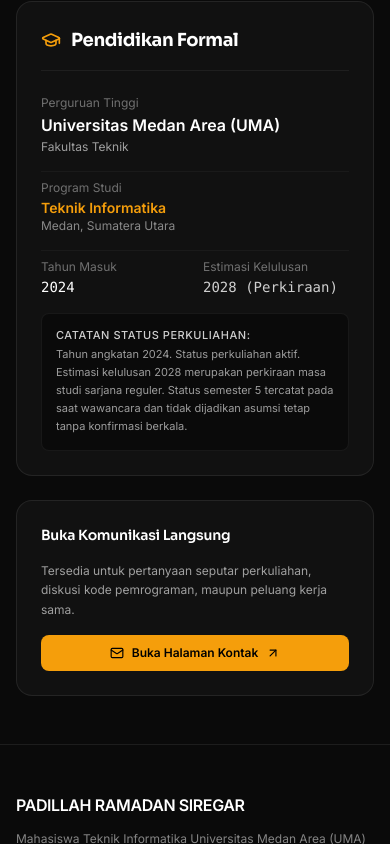
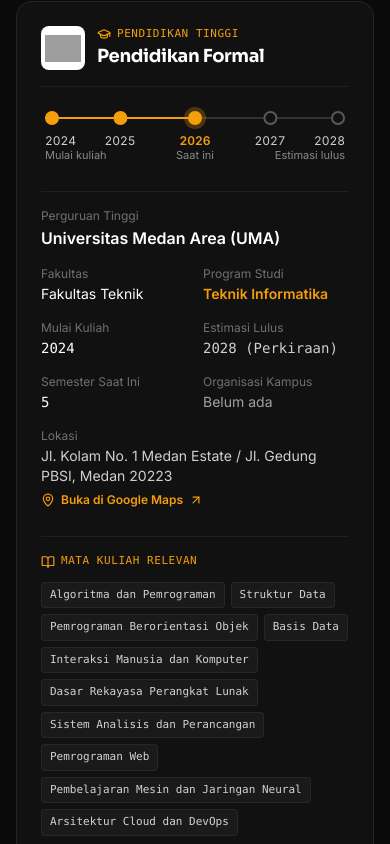
Before and after one commit to padillahramadansiregar-droid/padillahramadansiregar-droid.github.io, a Next.js app: page /tentang in a window 390 px wide. Shown: the part 1940-2784 px from the top of the page. Built offline with nearby package versions, Linux system fonts and the light colour scheme; no server answers; grey boxes are pictures that could not be loaded.

Commit message:
Perbarui bagian Pendidikan Formal

```diff
--- a/app/page.tsx
+++ b/app/page.tsx
@@ -1,10 +1,12 @@
 import React from "react";
 import Link from "next/link";
-import { ArrowUpRight, ArrowRight, GraduationCap, FolderGit2, Mail } from "lucide-react";
+import { ArrowUpRight, ArrowRight, GraduationCap, FolderGit2, Mail, MapPin } from "lucide-react";
 import { PROFILE_DATA, EDUCATION_DATA, HOME_TECH_HIGHLIGHTS } from "@/lib/data";
 import ProjectCard from "@/components/ProjectCard";
 import ProfileAvatar from "@/components/ProfileAvatar";
 import TechTile from "@/components/TechTile";
+import CampusLogo from "@/components/CampusLogo";
+import EducationTimeline from "@/components/EducationTimeline";
 
 export default function HomePage() {
   return (
@@ -117,45 +119,83 @@
       </section>
 
       {/* Section: Ringkasan Pendidikan Formal */}
-      <section className="mx-auto max-w-6xl px-4 sm:px-6 lg:px-8">
+      <section
+        aria-labelledby="pendidikan-heading"
+        className="mx-auto max-w-6xl px-4 sm:px-6 lg:px-8"
+      >
         <div className="rounded-2xl border border-white/[0.08] bg-[#111111] p-6 sm:p-8">
-          <div className="flex flex-col md:flex-row md:items-center justify-between gap-6 pb-6 border-b border-white/[0.06]">
+          <div className="flex flex-col sm:flex-row sm:items-start justify-between gap-4">
             <div>
               <div className="flex items-center gap-2 text-xs font-mono text-[#F59E0B] uppercase tracking-wider mb-2">
                 <GraduationCap className="w-4 h-4" aria-hidden="true" />
                 <span>Pendidikan Tinggi</span>
               </div>
-              <h2 className="text-xl sm:text-2xl font-bold tracking-tight text-white">
+              <h2
+                id="pendidikan-heading"
+                className="text-xl sm:text-2xl font-bold tracking-tight text-white"
+              >
                 Pendidikan Formal
               </h2>
             </div>
-            <Link
-              href="/tentang"
-              className="inline-flex items-center gap-1.5 text-xs font-semibold text-white/80 hover:text-white transition-colors"
-            >
-              <span>Pelajari Profil & Rekam Jejak</span>
-              <ArrowUpRight className="w-3.5 h-3.5" aria-hidden="true" />
-            </Link>
+            <span className="self-start rounded-full border border-[#F59E0B]/50 px-3 py-1 text-[11px] font-mono text-[#F59E0B]">
+              Mahasiswa aktif · Semester {EDUCATION_DATA.currentSemester}
+            </span>
           </div>
 
-          <div className="pt-6 grid grid-cols-1 md:grid-cols-3 gap-6">
-            <div className="space-y-1">
-              <span className="text-xs text-white/40 block">Perguruan Tinggi</span>
-              <p className="text-sm font-semibold text-white">{EDUCATION_DATA.institution}</p>
-              <p className="text-xs text-white/60">{EDUCATION_DATA.faculty}</p>
+          <div className="mt-8">
+            <EducationTimeline
+              startYear={EDUCATION_DATA.startYearNumber}
+              endYear={EDUCATION_DATA.expectedYearNumber}
+              currentYear={EDUCATION_DATA.currentYear}
+            />
+          </div>
+
+          <div className="mt-6 pt-6 border-t border-white/[0.06] grid grid-cols-1 md:grid-cols-3 gap-6">
+            <div className="flex items-start gap-3">
+              <CampusLogo
+                src={EDUCATION_DATA.logoSrc}
+                alt="Logo Universitas Medan Area"
+                size={40}
+              />
+              <div className="space-y-1">
+                <span className="text-xs text-white/40 block">Perguruan Tinggi</span>
+                <p className="text-sm font-semibold text-white">{EDUCATION_DATA.institution}</p>
+                <p className="text-xs text-white/60">{EDUCATION_DATA.faculty}</p>
+              </div>
             </div>
 
             <div className="space-y-1">
               <span className="text-xs text-white/40 block">Program Studi</span>
               <p className="text-sm font-semibold text-[#F59E0B]">{EDUCATION_DATA.major}</p>
-              <p className="text-xs text-white/60">{EDUCATION_DATA.location}</p>
+              <a
+                href={EDUCATION_DATA.mapsUrl}
+                target="_blank"
+                rel="noopener noreferrer"
+                aria-label={`Lihat lokasi ${EDUCATION_DATA.institution} di Google Maps (tab baru)`}
+                className="inline-flex items-center gap-1.5 rounded-sm text-xs text-white/60 hover:text-[#F59E0B] transition-colors focus-visible:outline-none focus-visible:ring-2 focus-visible:ring-[#F59E0B]"
+              >
+                <MapPin className="w-3.5 h-3.5 shrink-0" aria-hidden="true" />
+                <span>{EDUCATION_DATA.location}</span>
+              </a>
             </div>
 
             <div className="space-y-1">
               <span className="text-xs text-white/40 block">Masa Perkuliahan</span>
-              <p className="text-sm font-mono text-white tabular-nums">Mulai: {EDUCATION_DATA.startYear}</p>
+              <p className="text-sm font-mono text-white tabular-nums">
+                {EDUCATION_DATA.startYear} sampai {EDUCATION_DATA.expectedYearNumber}
+              </p>
               <p className="text-xs text-white/50">{EDUCATION_DATA.expectedYear}</p>
             </div>
+          </div>
+
+          <div className="mt-6">
+            <Link
+              href="/tentang"
+              className="inline-flex items-center gap-1.5 rounded-sm text-xs font-semibold text-white/80 hover:text-white transition-colors focus-visible:outline-none focus-visible:ring-2 focus-visible:ring-[#F59E0B]"
+            >
+              <span>Pelajari Profil & Rekam Jejak</span>
+              <ArrowUpRight className="w-3.5 h-3.5" aria-hidden="true" />
+            </Link>
           </div>
         </div>
       </section>
--- a/app/tentang/page.tsx
+++ b/app/tentang/page.tsx
@@ -1,9 +1,11 @@
 import React from "react";
 import type { Metadata } from "next";
 import Link from "next/link";
-import { ArrowUpRight, GraduationCap, Compass, Target, CheckCircle2, ShieldCheck, Mail, BookOpen } from "lucide-react";
+import { ArrowUpRight, GraduationCap, Target, CheckCircle2, ShieldCheck, Mail, BookOpen, MapPin } from "lucide-react";
 import { PROFILE_DATA, EDUCATION_DATA } from "@/lib/data";
 import ProfileAvatar from "@/components/ProfileAvatar";
+import CampusLogo from "@/components/CampusLogo";
+import EducationTimeline from "@/components/EducationTimeline";
 
 export const metadata: Metadata = {
   title: "Tentang Saya | Padillah Ramadan Siregar",
@@ -108,44 +110,96 @@
           {/* Right Column: Pendidikan Formal & Kontak Cepat */}
           <div className="lg:col-span-5 space-y-6">
             {/* Box Pendidikan Formal */}
-            <div className="rounded-2xl border border-white/[0.08] bg-[#111111] p-6 sm:p-7 space-y-6">
-              <div className="flex items-center gap-2.5 pb-4 border-b border-white/[0.06]">
-                <GraduationCap className="w-5 h-5 text-[#F59E0B]" aria-hidden="true" />
-                <h2 className="text-lg font-bold text-white">
+            <section
+              aria-labelledby="pendidikan-formal-heading"
+              className="rounded-2xl border border-white/[0.08] bg-[#111111] p-6 sm:p-7 space-y-6"
+            >
+              <div className="flex items-center gap-3 pb-4 border-b border-white/[0.06]">
+                <CampusLogo
+                  src={EDUCATION_DATA.logoSrc}
+                  alt="Logo Universitas Medan Area"
+                  size={44}
+                />
+                <div>
+                  <div className="flex items-center gap-1.5 text-[11px] font-mono text-[#F59E0B] uppercase tracking-wider">
+                    <GraduationCap className="w-3.5 h-3.5" aria-hidden="true" />
+                    <span>Pendidikan Tinggi</span>
+                  </div>
+                  <h2 id="pendidikan-formal-heading" className="text-lg font-bold text-white">
                     Pendidikan Formal
                   </h2>
                 </div>
-
-              <div className="space-y-4">
-                <div>
-                  <span className="text-xs text-white/40 block mb-0.5">Perguruan Tinggi</span>
-                  <p className="text-base font-semibold text-white">
-                    {EDUCATION_DATA.institution}
-                  </p>
-                  <p className="text-xs text-white/60 mt-0.5">{EDUCATION_DATA.faculty}</p>
               </div>
 
-                <div className="pt-2 border-t border-white/[0.04]">
-                  <span className="text-xs text-white/40 block mb-0.5">Program Studi</span>
-                  <p className="text-sm font-semibold text-[#F59E0B]">
-                    {EDUCATION_DATA.major}
-                  </p>
-                  <p className="text-xs text-white/50">{EDUCATION_DATA.location}</p>
-                </div>
+              <EducationTimeline
+                startYear={EDUCATION_DATA.startYearNumber}
+                endYear={EDUCATION_DATA.expectedYearNumber}
+                currentYear={EDUCATION_DATA.currentYear}
+              />
 
-                <div className="pt-2 border-t border-white/[0.04] grid grid-cols-2 gap-4">
-                  <div>
-                    <span className="text-xs text-white/40 block mb-0.5">Tahun Masuk</span>
-                    <p className="text-sm font-mono text-white tabular-nums">
-                      {EDUCATION_DATA.startYear}
-                    </p>
+              <dl className="grid grid-cols-2 gap-x-4 gap-y-4 pt-4 border-t border-white/[0.06]">
+                <div className="col-span-2">
+                  <dt className="text-xs text-white/40 mb-0.5">Perguruan Tinggi</dt>
+                  <dd className="text-base font-semibold text-white">{EDUCATION_DATA.institution}</dd>
                 </div>
                 <div>
-                    <span className="text-xs text-white/40 block mb-0.5">Estimasi Kelulusan</span>
-                    <p className="text-sm font-mono text-white/80 tabular-nums">
-                      {EDUCATION_DATA.expectedYear}
-                    </p>
+                  <dt className="text-xs text-white/40 mb-0.5">Fakultas</dt>
+                  <dd className="text-sm text-white">{EDUCATION_DATA.faculty}</dd>
                 </div>
+                <div>
+                  <dt className="text-xs text-white/40 mb-0.5">Program Studi</dt>
+                  <dd className="text-sm font-semibold text-[#F59E0B]">{EDUCATION_DATA.major}</dd>
+                </div>
+                <div>
+                  <dt className="text-xs text-white/40 mb-0.5">Mulai Kuliah</dt>
+                  <dd className="text-sm font-mono text-white tabular-nums">{EDUCATION_DATA.startYear}</dd>
+                </div>
+                <div>
+                  <dt className="text-xs text-white/40 mb-0.5">Estimasi Lulus</dt>
+                  <dd className="text-sm font-mono text-white/80 tabular-nums">{EDUCATION_DATA.expectedYear}</dd>
+                </div>
+                <div>
+                  <dt className="text-xs text-white/40 mb-0.5">Semester Saat Ini</dt>
+                  <dd className="text-sm font-mono text-white tabular-nums">{EDUCATION_DATA.currentSemester}</dd>
+                </div>
+                <div>
+                  <dt className="text-xs text-white/40 mb-0.5">Organisasi Kampus</dt>
+                  <dd className="text-sm text-white/60">{EDUCATION_DATA.organization}</dd>
+                </div>
+                <div className="col-span-2">
+                  <dt className="text-xs text-white/40 mb-0.5">Lokasi</dt>
+                  <dd className="text-sm text-white/80">
+                    <p>{EDUCATION_DATA.campusAddress}</p>
+                    <a
+                      href={EDUCATION_DATA.mapsUrl}
+                      target="_blank"
+                      rel="noopener noreferrer"
+                      aria-label={`Buka lokasi ${EDUCATION_DATA.institution} di Google Maps (tab baru)`}
+                      className="mt-1.5 inline-flex items-center gap-1.5 rounded-sm text-xs font-semibold text-[#F59E0B] hover:text-[#D97706] transition-colors focus-visible:outline-none focus-visible:ring-2 focus-visible:ring-[#F59E0B]"
+                    >
+                      <MapPin className="w-3.5 h-3.5" aria-hidden="true" />
+                      <span>Buka di Google Maps</span>
+                      <ArrowUpRight className="w-3.5 h-3.5" aria-hidden="true" />
+                    </a>
+                  </dd>
+                </div>
+              </dl>
+
+              <div className="pt-4 border-t border-white/[0.06] space-y-3">
+                <h3 className="flex items-center gap-1.5 text-[11px] font-mono text-[#F59E0B] uppercase tracking-wider">
+                  <BookOpen className="w-3.5 h-3.5" aria-hidden="true" />
+                  <span>Mata Kuliah Relevan</span>
+                </h3>
+                <ul className="flex flex-wrap gap-1.5">
+                  {EDUCATION_DATA.relevantCourses.map((course) => (
+                    <li
+                      key={course}
+                      className="rounded border border-white/[0.06] bg-white/[0.04] px-2 py-1 text-[11px] font-mono text-white/80"
+                    >
+                      {course}
+                    </li>
+                  ))}
+                </ul>
               </div>
 
               {/* Catatan Validasi Status */}
@@ -154,11 +208,10 @@
                   Catatan Status Perkuliahan:
                 </p>
                 <p className="leading-relaxed text-[11px]">
-                    {EDUCATION_DATA.statusNote} Status semester 5 tercatat pada saat wawancara dan tidak dijadikan asumsi tetap tanpa konfirmasi berkala.
+                  {EDUCATION_DATA.statusNote} Data semester diperbarui manual setiap pergantian semester.
                 </p>
               </div>
-              </div>
-            </div>
+            </section>
 
             {/* Quick Contact Card */}
             <div className="rounded-2xl border border-white/[0.08] bg-[#111111] p-6 space-y-4">
--- /dev/null
+++ b/components/CampusLogo.tsx
@@ -0,0 +1,42 @@
+"use client";
+
+import React, { useState } from "react";
+import Image from "next/image";
+
+interface CampusLogoProps {
+  src: string;
+  alt: string;
+  fallbackText?: string;
+  size?: number;
+}
+
+export default function CampusLogo({
+  src,
+  alt,
+  fallbackText = "UMA",
+  size = 40,
+}: CampusLogoProps) {
+  const [failed, setFailed] = useState(false);
+
+  return (
+    <div
+      className="flex shrink-0 items-center justify-center overflow-hidden rounded-lg bg-white"
+      style={{ width: size, height: size }}
+    >
+      {failed ? (
+        <span role="img" aria-label={alt} className="text-[11px] font-bold tracking-tight text-[#1a1a1a]">
+          {fallbackText}
+        </span>
+      ) : (
+        <Image
+          src={src}
+          alt={alt}
+          width={size}
+          height={size}
+          className="h-full w-full object-contain p-1"
+          onError={() => setFailed(true)}
+        />
+      )}
+    </div>
+  );
+}
--- /dev/null
+++ b/components/EducationTimeline.tsx
@@ -0,0 +1,87 @@
+import React from "react";
+
+interface EducationTimelineProps {
+  startYear: number;
+  endYear: number;
+  currentYear: number;
+}
+
+export default function EducationTimeline({
+  startYear,
+  endYear,
+  currentYear,
+}: EducationTimelineProps) {
+  const total = Math.max(endYear - startYear, 1);
+  const years = Array.from({ length: endYear - startYear + 1 }, (_, i) => startYear + i);
+  const progress = Math.min(Math.max(((currentYear - startYear) / total) * 100, 0), 100);
+
+  return (
+    <div
+      className="px-1"
+      role="group"
+      aria-label={`Garis waktu perkuliahan ${startYear} sampai ${endYear}`}
+    >
+      <div className="relative h-14">
+        {/* Garis dasar dan garis progres */}
+        <div aria-hidden="true" className="absolute left-0 right-0 top-[6px] h-0.5 bg-white/[0.14]" />
+        <div
+          aria-hidden="true"
+          className="absolute left-0 top-[6px] h-0.5 bg-[#F59E0B]"
+          style={{ width: `${progress}%` }}
+        />
+
+        <ol className="absolute inset-0 m-0 list-none p-0">
+          {years.map((year, i) => {
+            const isFirst = i === 0;
+            const isLast = i === years.length - 1;
+            const isCurrent = year === currentYear;
+            const isPast = year < currentYear;
+            const pct = (i / total) * 100;
+
+            const position = isFirst
+              ? "left-0 items-start text-left"
+              : isLast
+                ? "right-0 items-end text-right"
+                : "-translate-x-1/2 items-center text-center";
+
+            const dot = isCurrent
+              ? "bg-[#F59E0B] ring-4 ring-[#F59E0B]/25"
+              : isPast
+                ? "bg-[#F59E0B]"
+                : "border-2 border-white/30 bg-[#111111]";
+
+            const caption = isFirst
+              ? "Mulai kuliah"
+              : isCurrent
+                ? "Saat ini"
+                : isLast
+                  ? "Estimasi lulus"
+                  : null;
+
+            const stateText = isCurrent ? "tahun berjalan" : isPast ? "sudah dilewati" : "belum tercapai";
+
+            return (
+              <li
+                key={year}
+                aria-current={isCurrent ? "date" : undefined}
+                className={`absolute top-0 flex flex-col ${position}`}
+                style={isFirst || isLast ? undefined : { left: `${pct}%` }}
+              >
+                <span aria-hidden="true" className={`block h-3.5 w-3.5 rounded-full box-border ${dot}`} />
+                <span
+                  className={`mt-2 text-xs tabular-nums ${
+                    isCurrent ? "font-semibold text-[#F59E0B]" : "text-white/80"
+                  }`}
+                >
+                  {year}
+                  <span className="sr-only">, {stateText}</span>
+                </span>
+                {caption && <span className="text-[11px] leading-tight text-white/50">{caption}</span>}
+              </li>
+            );
+          })}
+        </ol>
+      </div>
+    </div>
+  );
+}
--- a/lib/data.ts
+++ b/lib/data.ts
@@ -20,6 +20,15 @@
   expectedYear: string;
   statusNote: string;
   location: string;
+  startYearNumber: number;
+  expectedYearNumber: number;
+  currentYear: number;
+  currentSemester: number;
+  campusAddress: string;
+  mapsUrl: string;
+  logoSrc: string;
+  organization: string;
+  relevantCourses: string[];
 }
 
 export interface ProjectData {
@@ -73,14 +82,35 @@
   }
 };
 
+// PERBARUI MANUAL setiap pergantian semester: currentYear dan currentSemester.
 export const EDUCATION_DATA: EducationData = {
   institution: "Universitas Medan Area (UMA)",
   faculty: "Fakultas Teknik",
   major: "Teknik Informatika",
   startYear: "2024",
   expectedYear: "2028 (Perkiraan)",
-  statusNote: "Tahun angkatan 2024. Status perkuliahan aktif. Estimasi kelulusan 2028 merupakan perkiraan masa studi sarjana reguler.",
-  location: "Medan, Sumatera Utara"
+  statusNote: "Tahun angkatan 2024. Status perkuliahan aktif pada semester 5. Estimasi kelulusan 2028 merupakan perkiraan masa studi sarjana reguler.",
+  location: "Medan, Sumatera Utara",
+  startYearNumber: 2024,
+  expectedYearNumber: 2028,
+  currentYear: 2026,
+  currentSemester: 5,
+  campusAddress: "Jl. Kolam No. 1 Medan Estate / Jl. Gedung PBSI, Medan 20223",
+  mapsUrl: "https://www.google.com/maps/search/?api=1&query=Universitas+Medan+Area+Jl.+Kolam+No.+1+Medan+Estate+Medan+20223",
+  logoSrc: "/images/uma-logo.png",
+  organization: "Belum ada",
+  relevantCourses: [
+    "Algoritma dan Pemrograman",
+    "Struktur Data",
+    "Pemrograman Berorientasi Objek",
+    "Basis Data",
+    "Interaksi Manusia dan Komputer",
+    "Dasar Rekayasa Perangkat Lunak",
+    "Sistem Analisis dan Perancangan",
+    "Pemrograman Web",
+    "Pembelajaran Mesin dan Jaringan Neural",
+    "Arsitektur Cloud dan DevOps",
+  ],
 };
 
 export type TechStatus = "sudah-dipraktikkan" | "sedang-dipelajari" | "belum-dikonfirmasi";
```
Also changed, not shown: app/icon.svg. Lines whose indentation alone changed are shown as unchanged.
